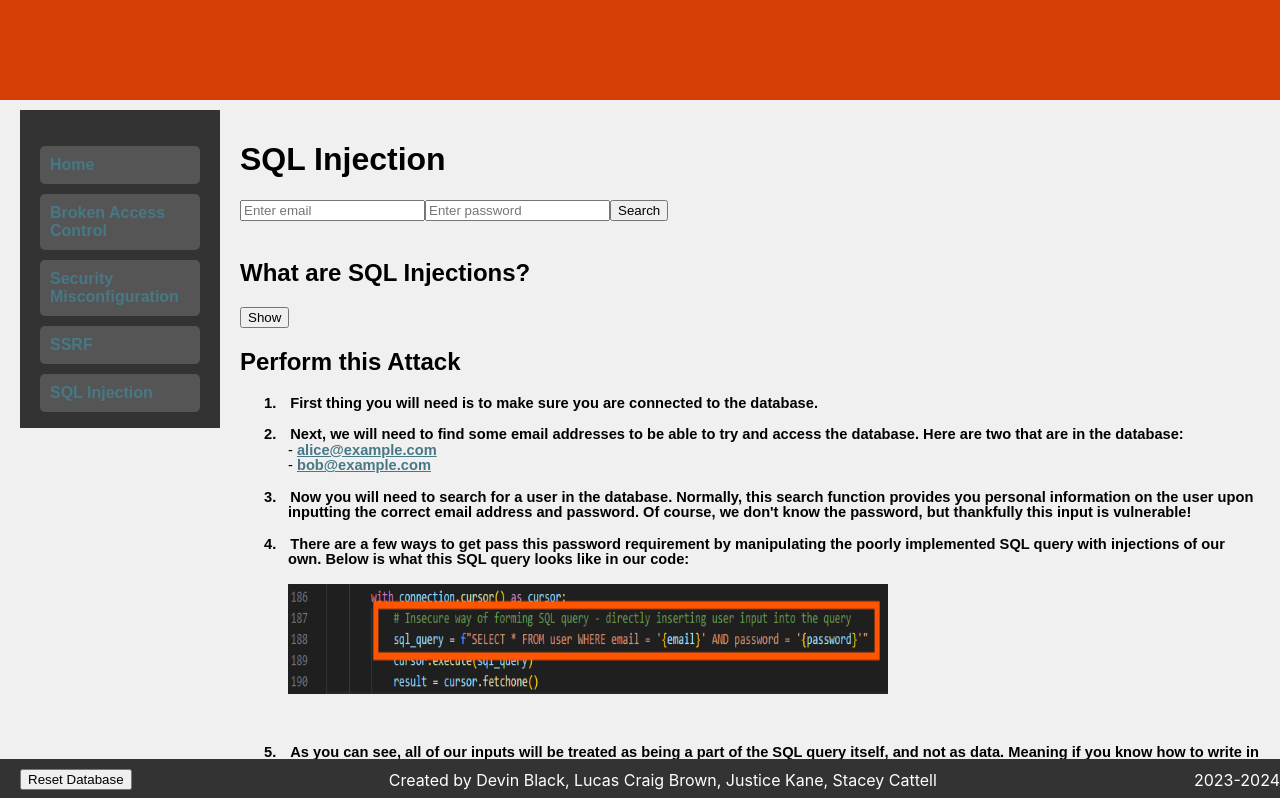
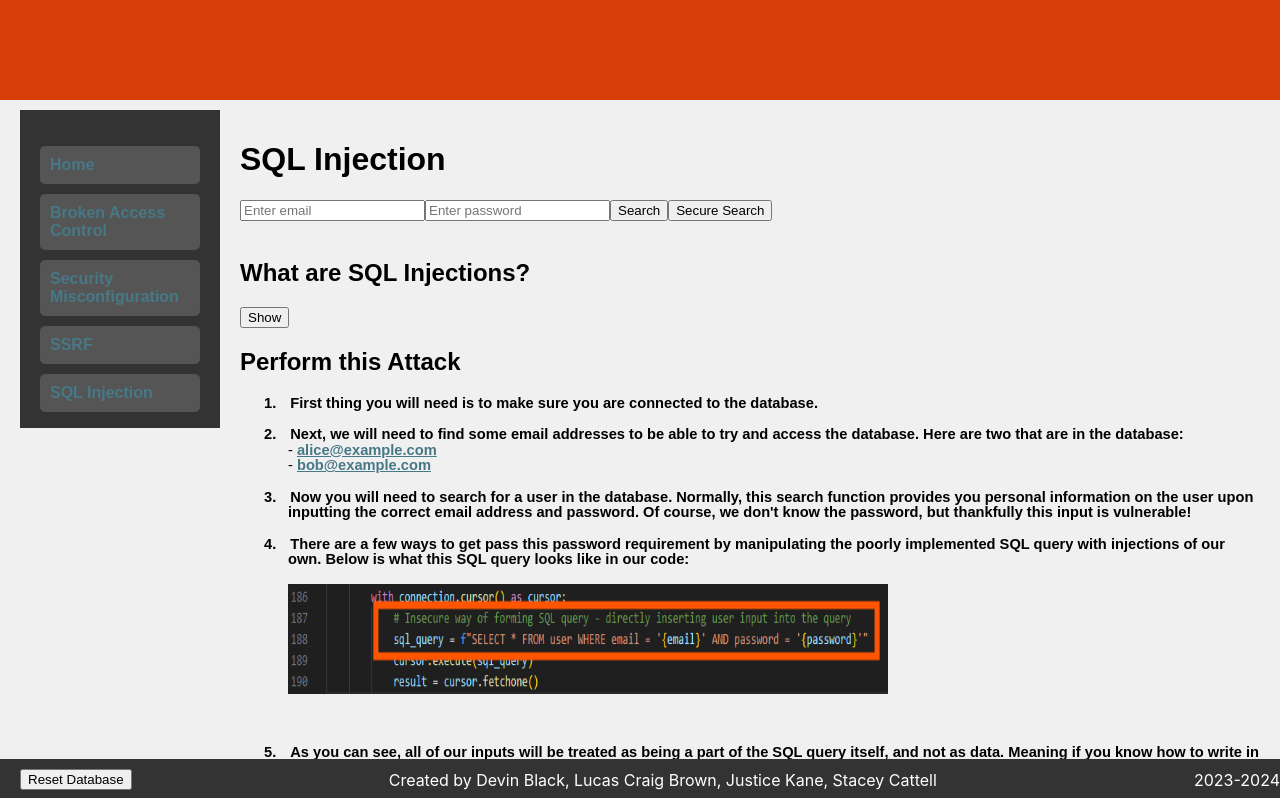
Before and after one commit to Capstone-Project-WSRP/CS461-462-463, a React (Create React App) app in the folder Frontend/my-app/: page /sql-injection in a window 1280 px wide. Shown: the top 798 px of the page. Built offline with nearby package versions, Linux system fonts and the light colour scheme.

Commit message:
Implemented a secure search function.

```diff
--- a/Frontend/my-app/src/components/SQLInjection/SQLInjectionSearch.jsx
+++ b/Frontend/my-app/src/components/SQLInjection/SQLInjectionSearch.jsx
@@ -4,6 +4,7 @@ function Search() {
   const [email, setEmail] = useState(''); // Changed to use email
   const [password, setPassword] = useState('');
   const [results, setResults] = useState([]);
+  const [error, setError] = useState(null); // Added error state
 
   const handleSearch = async (event) => {
     event.preventDefault();
@@ -21,17 +22,55 @@ function Search() {
       if (response.ok) {
         const data = await response.json();
         setResults([data]); // Assuming the backend returns search results as an array
+        setError(null); // Clear error state if request is successful
       } else {
+        const data = await response.json();
+        setError(data.message); // Set error message if request fails
         console.error('Search failed:', response.statusText);
       }
     } catch (error) {
+      setError('Error fetching search results:', error); // Set error message for network errors
       console.error('Error fetching search results:', error);
+    }
+  };
+
+  const handleSecureSearch = async (event) => {
+    event.preventDefault();
+    // Construct the URL with the header
+    const url = 'http://localhost:5000/user_search_secure';
+    try {
+      const response = await fetch(url, {
+        method: 'POST',
+        headers: {
+          'Content-Type': 'application/json'
+        },
+        body: JSON.stringify({ email, password })
+      });
+      if (response.ok) {
+        const data = await response.json();
+        setResults([data]); // Assuming the backend returns search results as an array
+        setError(null); // Clear error state if request is successful
+      } else {
+        if (response.status === 429) {
+          setError('Too many requests. Please try again later.'); // Set custom error message for 429 status code
+        } else {
+          const data = await response.json();
+          setError(data.message); // Set error message for other error cases
+        }
+        setResults([]); // Clear results state if request is not successful
+        console.error('Secure search failed:', response.statusText);
+      }
+
+    } catch (error) {
+      setError('Error performing secure search:', error); // Set error message for network errors
+      setResults([]); // Clear results state if request is not successful
+      console.error('Error performing secure search:', error);
     }
   };
 
   return (
     <div>
-      <form onSubmit={handleSearch}>
+      <form> {/*onSubmit={handleSearch}>*/}
         <input
           type="text" // Changed to text input for a lack of semantic correctness
           value={email}
@@ -45,8 +84,11 @@ function Search() {
           onChange={(e) => setPassword(e.target.value)}
           placeholder="Enter password"
         />
-        <button type="submit">Search</button>
+        {/*<button type="submit">Search</button>*/}
+        <button onClick={handleSearch}>Search</button>
+        <button onClick={handleSecureSearch}>Secure Search</button>
       </form>
+      {error && <p>Error: {error}</p>} {/* Display error message if error state is set */}
       {results.length > 0 && (
         <ul>
           {results.map((user, index) => (
```
Also changed, not shown: 1 other file (tests, documents, lock files or other folders).
